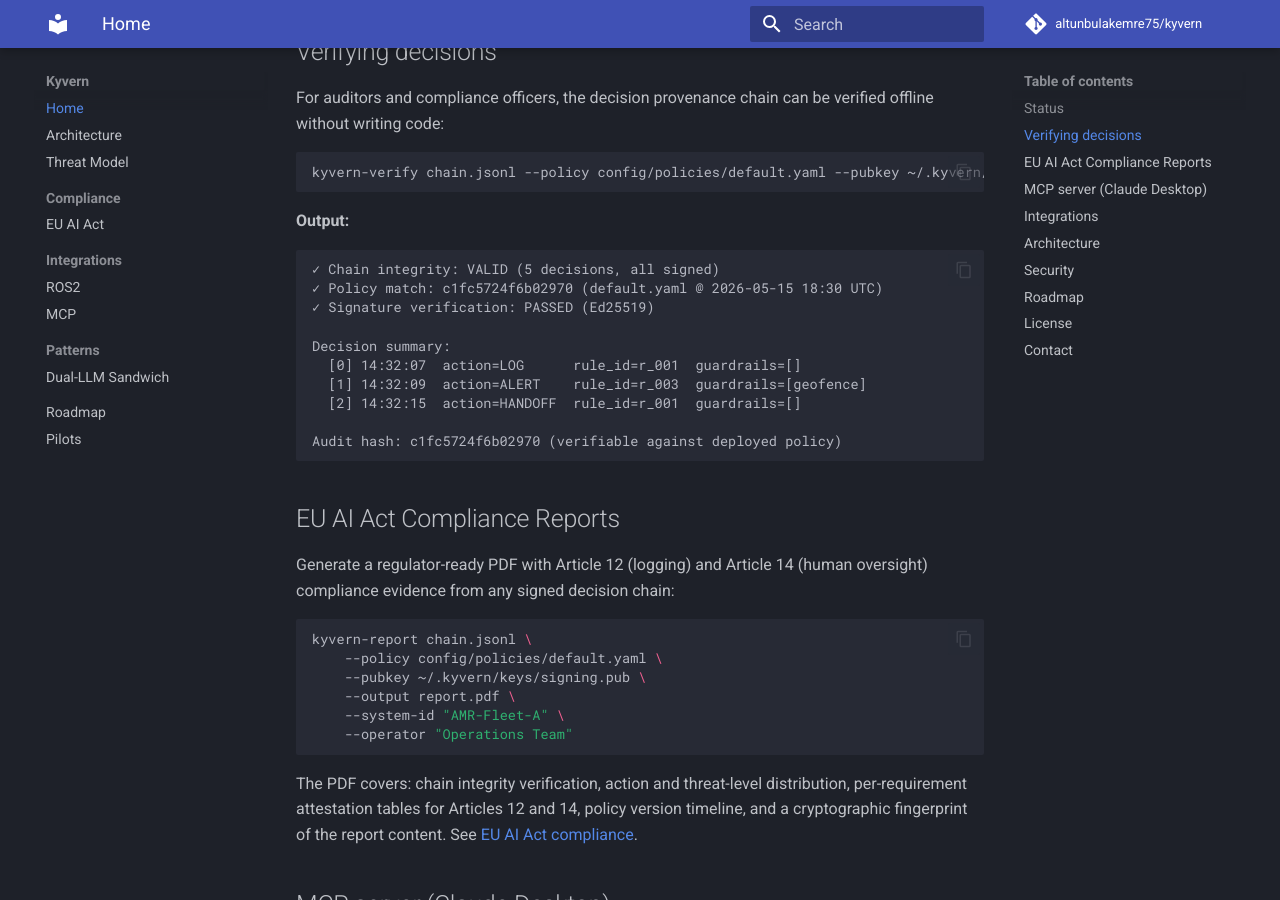
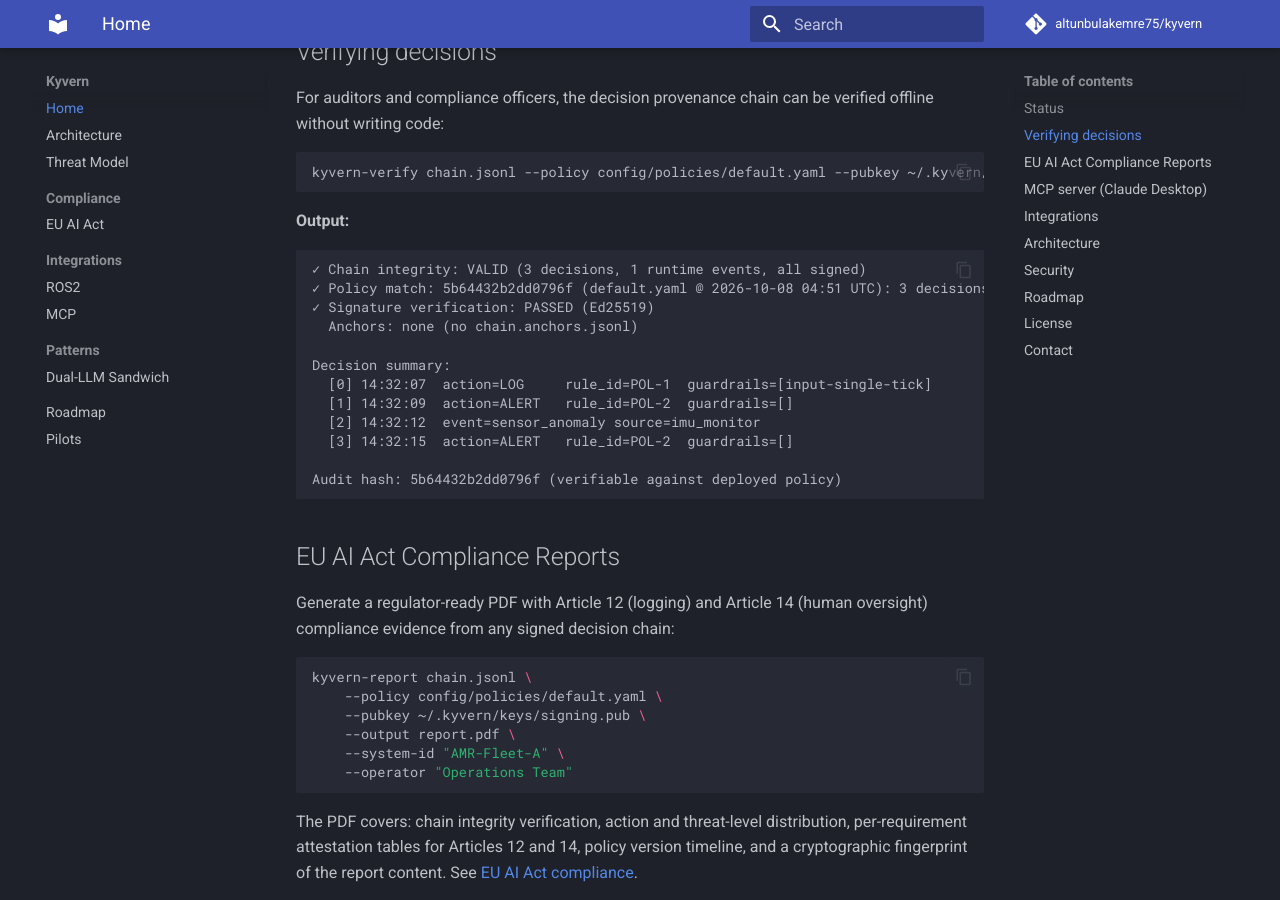
Before and after one commit to altunbulakemre75/kernel, an MkDocs documentation site: the page built from docs/index.md, in a window 1280 px wide and 900 px high, scrolled down 928 px. Built offline with MkDocs 1.6.1 and Material for MkDocs 9.7.7, drawn with Linux system fonts in a browser that asks for light colours; comment, search, counter and statistics services are not loaded.

Commit message:
docs: current kyvern-verify output; changelog for the review fixes
The README and docs/index.md example showed the 0.3.1 policy line and no
anchors line. The changelog adds the JSON keys, the per-policy line, the
report fingerprint inputs, the policy check failing for a chain with no
Decision or a broken chain, and the report's markup crash.

Co-Authored-By: Claude Opus 5.5 <noreply@anthropic.com>

````diff
--- a/docs/index.md
+++ b/docs/index.md
@@ -45,16 +45,18 @@ kyvern-verify chain.jsonl --policy config/policies/default.yaml --pubkey ~/.kyve
 **Output:**
 
 ```text
-✓ Chain integrity: VALID (5 decisions, all signed)
-✓ Policy match: c1fc5724f6b02970 (default.yaml @ 2026-05-15 18:30 UTC)
+✓ Chain integrity: VALID (3 decisions, 1 runtime events, all signed)
+✓ Policy match: 5b64432b2dd0796f (default.yaml @ 2026-10-08 04:51 UTC): 3 decisions
 ✓ Signature verification: PASSED (Ed25519)
+  Anchors: none (no chain.anchors.jsonl)
 
 Decision summary:
-  [0] 14:32:07  action=LOG      rule_id=r_001  guardrails=[]
-  [1] 14:32:09  action=ALERT    rule_id=r_003  guardrails=[geofence]
-  [2] 14:32:15  action=HANDOFF  rule_id=r_001  guardrails=[]
+  [0] 14:32:07  action=LOG     rule_id=POL-1  guardrails=[input-single-tick]
+  [1] 14:32:09  action=ALERT   rule_id=POL-2  guardrails=[]
+  [2] 14:32:12  event=sensor_anomaly source=imu_monitor
+  [3] 14:32:15  action=ALERT   rule_id=POL-2  guardrails=[]
 
-Audit hash: c1fc5724f6b02970 (verifiable against deployed policy)
+Audit hash: 5b64432b2dd0796f (verifiable against deployed policy)
 ```
 
 ## EU AI Act Compliance Reports
````
Also changed, not shown: CHANGELOG.md (+15 -1 lines), README.md (+8 -6 lines), docs/superpowers/specs/2026-10-08-auditor-tools-design.md (+7 -5 lines).
